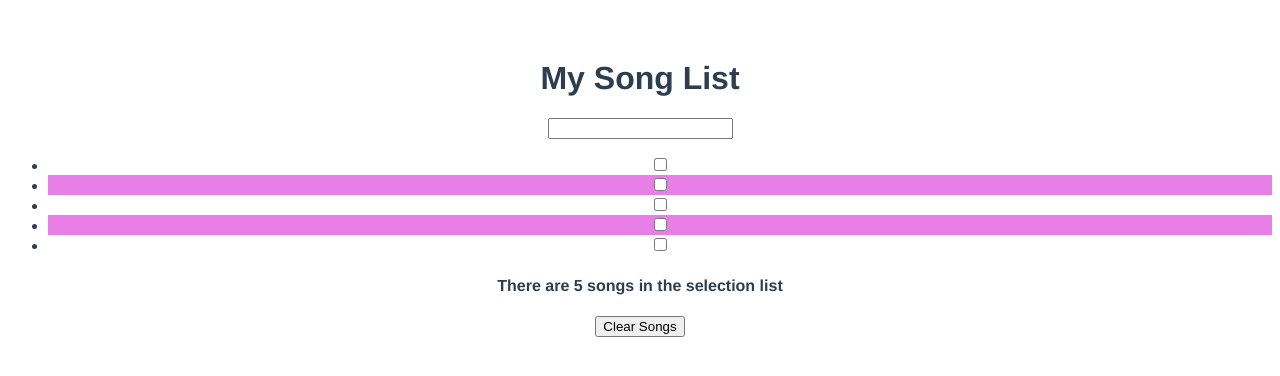
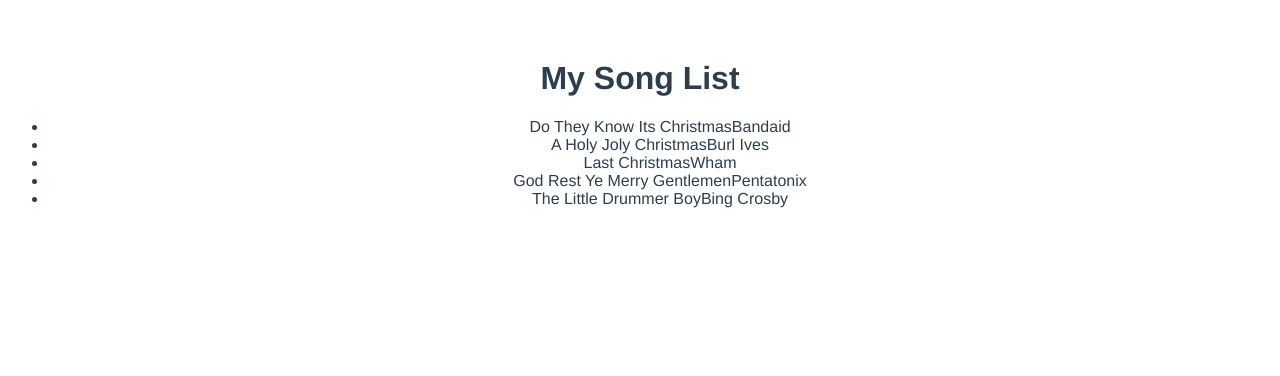
Before and after one commit to kevans054/W13C, a Vue app: page / in a window 1280 px wide. Shown: the top 376 px of the page. Built offline with nearby package versions, Linux system fonts and the light colour scheme.

Commit message:
IT WORKS!!!

```diff
--- a/src/App.vue
+++ b/src/App.vue
@@ -5,30 +5,25 @@
 
     <div id="app">
         <h1>My Song List</h1>
-         <page-body></page-body>
-        <song-list
+         <page-body
+         :mySongs="mySongs"
+        @add="doAddItem"
+        @clear="doClearItems"></page-body>
+        <!-- <song-list
         :mySongs="mySongs"
-        :title="title"
-        :artist="artist"
-        :genre="genre"
         @add="doAddItem"
         @clear="doClearItems">
-        </song-list>
+        </song-list> -->
 
     </div>
 </template>
 
 <script>
 
-import SongList from './components/Songlist.vue';
+// import SongList from './components/Songlist.vue';
 import PageBody from './components/Pagebody.vue';
 export default {
     name: 'App',
-    components: {
-        SongList,
-        PageBody
-    },
-
 
     data () {
         return {
@@ -67,8 +62,12 @@
             },
         doClearSong() {
             this.mySongs = [];
-            },
-    }
+            }
+    },
+    components: {
+        // SongList,
+        PageBody
+    },
 }
 </script>
 
--- a/src/components/Pagebody.vue
+++ b/src/components/Pagebody.vue
@@ -1,20 +1,20 @@
+<!--Karen Evans
+December 16, 2020
+Assignment W13C VuePlaylist-->
 <template>
  <div>
-      <!-- <app-vue></app-vue> -->
-
-     <!-- Page-Body from page-body.vue -->
+      <ul>
+        <li v-for="(mySong, index) in mySongs" :key="index">{{ mySong.title +''+ mySong.artist }}</li>
+     </ul>
      </div>
 </template>
 
 <script>
-// import AppVue from '../App.vue'
 
-// import SongList from './/Songlist.vue';
 export default {
     name: 'page-body',
-    components: {
-      // SongList,
-      // AppVue
+    props: {
+     mySongs: Array
     }
 
 }
--- a/src/components/Songlist.vue
+++ b/src/components/Songlist.vue
@@ -1,3 +1,6 @@
+<!--Karen Evans
+December 16, 2020
+Assignment W13C VuePlaylist-->
 <template>
     <div>
         <h1 v-html="heading"></h1>
@@ -23,10 +26,8 @@
 export default {
   name: "SongList",
   props: {
-      mySongs: {
-          type:Array,
-          required: true
-      }
+      mySongs: Array,
+
   },
 
   data() {
```
Also changed, not shown: 1 other file (tests, documents, lock files or other folders).
